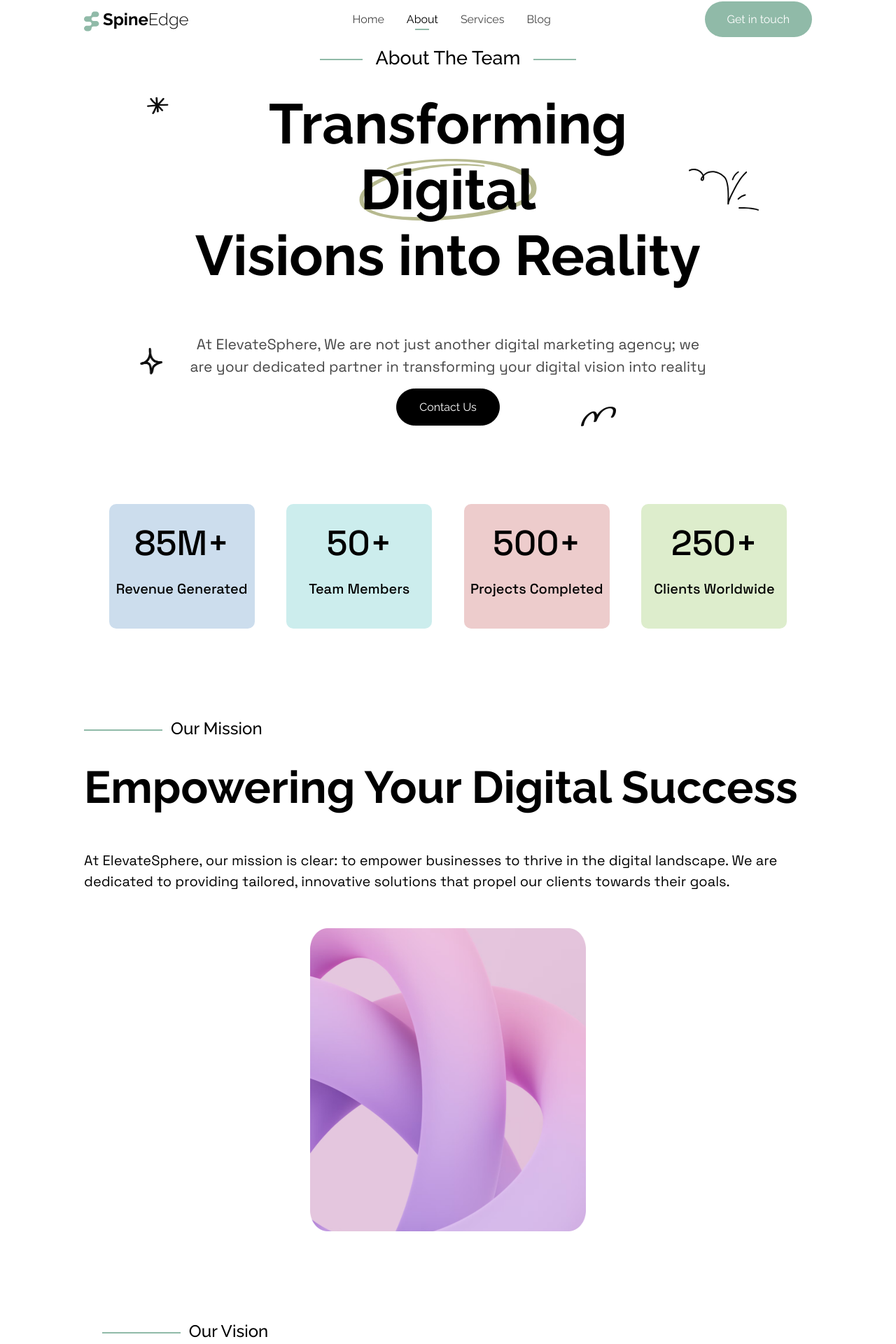
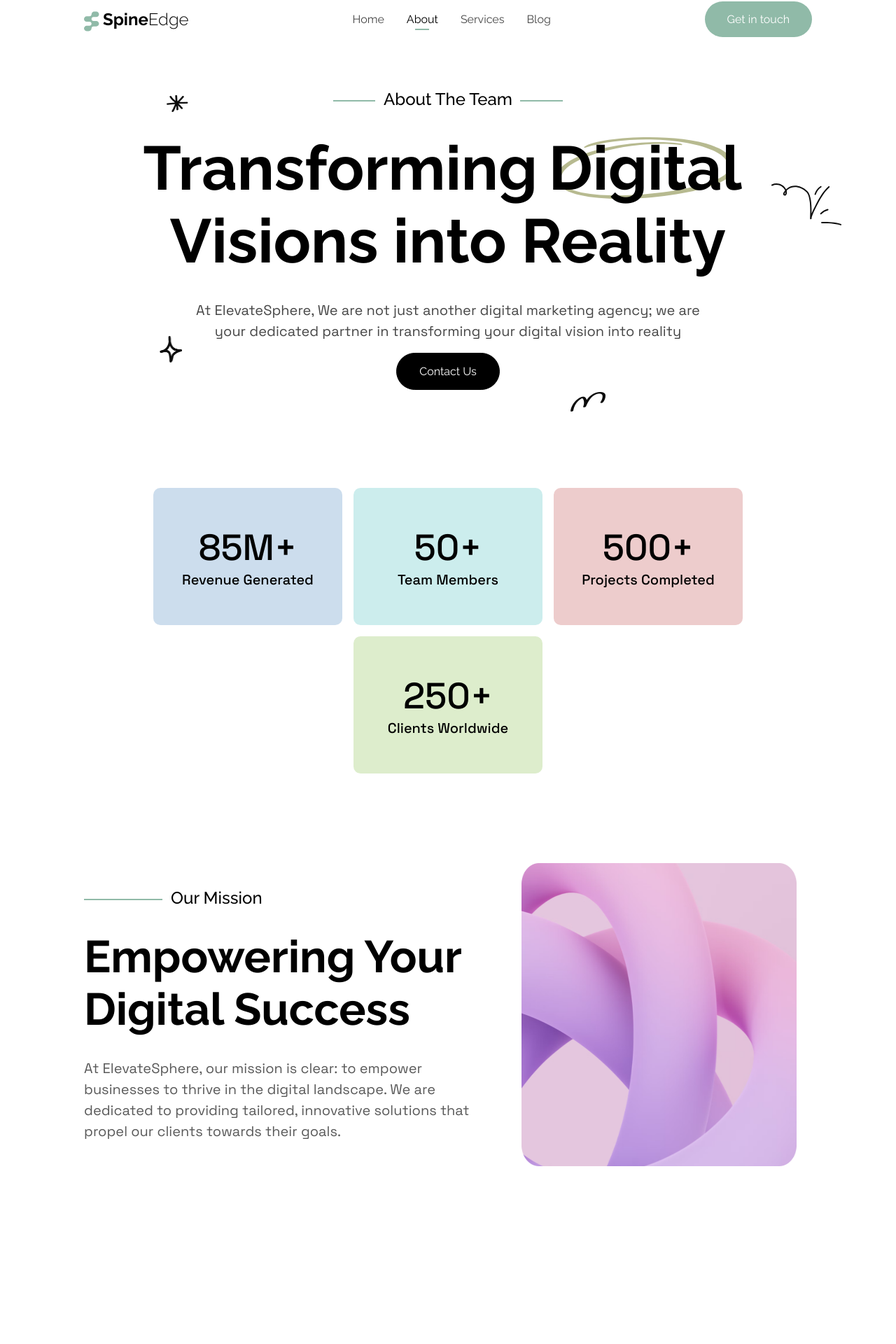
Before and after one commit to ammaryasser21/SpinEdge, a Next.js app: page /about in a window 1280 px wide. Shown: the part 13-1933 px from the top of the page at 70% size. Built offline with nearby package versions, Linux system fonts and the light colour scheme.

Commit message:
finish v 2

```diff
--- a/Components/About.jsx
+++ b/Components/About.jsx
@@ -71,11 +71,12 @@ const About = () => {
         </div>
       </section>
       <section className="OurVision">
-        <Info
+        <CenterHero
+        showImages={false}
           showArrow={true}
-          primaryText="Our Vision"
-          secondaryText="Empowering businesses to effortlessly transform ideas into successful digital ventures."
-          heading="Why Choose ElevateSphere?"
+          subtitle="Our Vision"
+          description="Empowering businesses to effortlessly transform ideas into successful digital ventures."
+          prefix="Why Choose ElevateSphere?"
           center={true}
           font={spaceGrotesk}
         />
--- a/style/About.css
+++ b/style/About.css
@@ -8,8 +8,8 @@
     width: 100%;
     display: flex;
     flex-wrap: wrap;
-    gap: 10px;
-    justify-content: space-evenly;
+    gap: 16px;
+    justify-content: center;
     align-items: center;
 }
 
@@ -20,8 +20,8 @@
     align-items: center;
     text-align: center;
     border-radius: 10px;
-    width: 20%;
-    padding: 1.5rem 0;
+width: 270px;
+    padding: 52px 0;
 }
 
 .count div:nth-child(1) {
@@ -41,7 +41,7 @@
 }
 
 .count div p:nth-child(1) {
-    font-size: 50px;
+    font-size: 52px;
     margin: 0;
     font-weight: 500;
 }
@@ -49,6 +49,7 @@
 .count div p:nth-child(2) {
     font-size: 20px;
     font-weight: 500;
+    margin: 0;
 }
 
 /* Our Mission */
@@ -65,6 +66,9 @@
     width: 42%;
     display: grid;
     place-items: center;
+}
+.OurMission .info{
+    flex:1 1;
 }
 
 .OurMission .img img {
--- a/style/CenterHero.css
+++ b/style/CenterHero.css
@@ -1,8 +1,7 @@
 .info.center {
     text-align: center;
     width: 90%;
-    padding: 2rem;
-    padding-top: 0;
+    padding: 60px 0;
     display: flex;
     flex-direction: column;
     justify-content: center;
@@ -21,14 +20,14 @@
 
 .info.center p:first-child {
     position: relative;
-    padding: 0rem 5rem;
-    font-size: 27px;
+    padding: 0rem 72px;
+    font-size: 24px;
     font-weight: 500;
 }
 
 .info.center p:first-child::before {
     content: '';
-    width: 61px;
+    width: 60px;
     position: absolute;
     height: 2px;
     top: 50%;
@@ -49,9 +48,8 @@
 }
 
 .info.center p:not(:first-child) {
-    font-size: 21px;
+    font-size: 20px;
     padding: 0;
-    padding-top: 2rem;
     width: 80%;
     line-height: 1.5;
     margin: 0;
@@ -60,9 +58,7 @@
 }
 
 .info.center h1 {
-    font-size: 5rem;
-    margin: 0;
-    width: 79%;
+    font-size: 88px;
     display: flex;
     flex-direction: row;
     justify-content: center;
@@ -120,8 +116,6 @@
 
 
 @media (max-width: 768px) {
-
-
 
     .info.center {
         text-align: center;
--- a/style/Info.css
+++ b/style/Info.css
@@ -44,8 +44,9 @@
 
 .info p:not(:first-child) {
     font-size: 20px;
-
-    line-height:1.5;
+    line-height: 1.5;
+    margin: 0;
+    color: var(--text-ss-color);
 }
 
 @media (max-width: 1111px) {
```
Also changed, not shown: Components/Contact.jsx (+3 -5 lines), style/Contact.css (+13 -5 lines), style/Service.css (+4 -5 lines).
